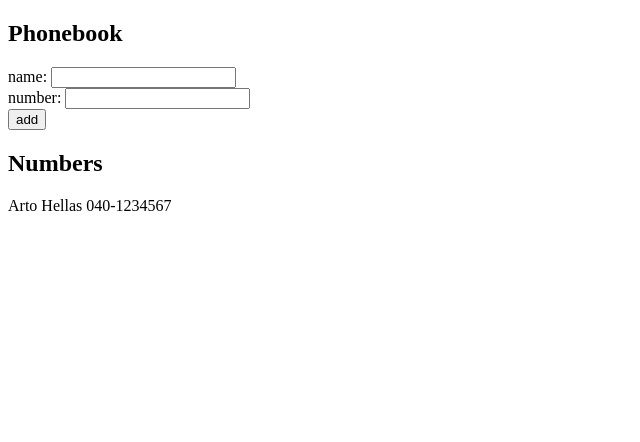
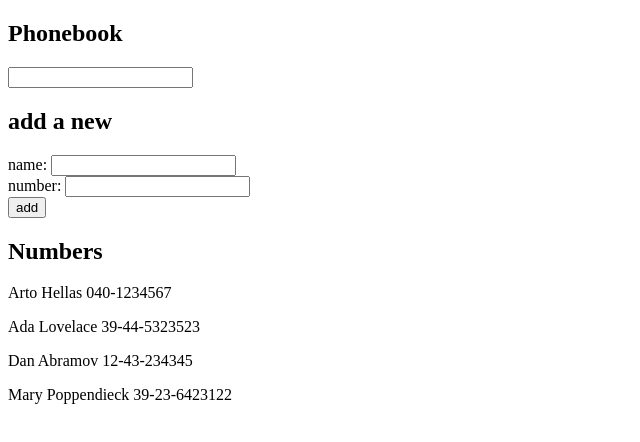
Before and after one commit to Selfes/fullstackopen2020, a React (Create React App) app in the folder part2/phonebook/: page / in a window 1280 px wide. Shown: the top 442 px of the page, without its empty margins (0-640 px from the left). Built offline with nearby package versions, Linux system fonts and the light colour scheme.

Commit message:
Part2 2.9

```diff
--- a/part2/phonebook/src/App.js
+++ b/part2/phonebook/src/App.js
@@ -2,10 +2,14 @@ import React, { useState } from 'react'
 
 const App = () => {
   const [ persons, setPersons ] = useState([
-    { name: 'Arto Hellas', number: '040-1234567' }
+    { name: 'Arto Hellas', number: '040-1234567' },
+    { name: 'Ada Lovelace', number: '39-44-5323523' },
+    { name: 'Dan Abramov', number: '12-43-234345' },
+    { name: 'Mary Poppendieck', number: '39-23-6423122' }
   ])
   const [ newName, setNewName ] = useState('')
   const [ newNumber, setNewNumber ] = useState('')
+  const [ filterName, setFilterName ] = useState('')
 
   const addPerson = (event) => {
     event.preventDefault()
@@ -20,9 +24,13 @@ const App = () => {
     setNewName('')
   }
 
+  const showPersons = filterName ? persons.filter((person) => person.name.toLowerCase().includes(filterName.toLowerCase())) : persons
+
   return (
     <div>
       <h2>Phonebook</h2>
+      <input value={filterName} onChange={(event) => {setFilterName(event.target.value)}} />
+      <h2>add a new</h2>
       <form onSubmit={addPerson}>
         <div>
           name: <input value={newName} onChange={(event) => {setNewName(event.target.value)}} />
@@ -35,7 +43,7 @@ const App = () => {
         </div>
       </form>
       <h2>Numbers</h2>
-      {persons.map((person) => <p key={person.name}>{person.name} {person.number}</p>)}
+      {showPersons.map((person) => <p key={person.name}>{person.name} {person.number}</p>)}
     </div>
   )
 }
```
